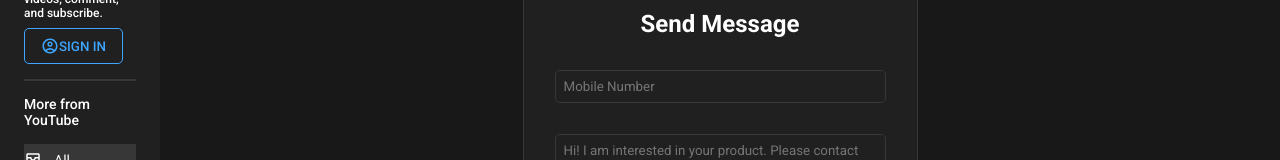
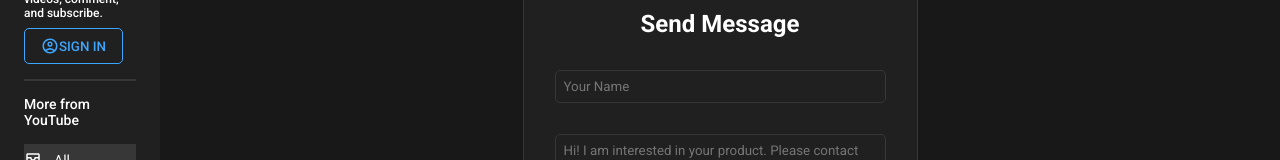
Before and after one commit to thisismemukul/youtube_clone, a React (Create React App) app in the folder client/: page /connect in a window 1280 px wide. Shown: the part 306-466 px from the top of the page. Built offline with nearby package versions, Linux system fonts and the light colour scheme.

Commit message:
Connect to whatsapp with permanent number

```diff
--- a/client/src/pages/Connect.jsx
+++ b/client/src/pages/Connect.jsx
@@ -64,15 +64,15 @@ color: ${({ theme }) => theme.textSoft};
 const Connect = () => {
     const CHARACTER_LIMIT = 100;
     const URL = "https://web.whatsapp.com/send";
-    const [numberEmptyError, setNumberEmptyError] = useState(false);
+    const [nameEmptyError, setNameEmptyError] = useState(false);
     const [messageEmptyError, setMessageEmptyError] = useState(false);
 
     const [formData, setFormData] = useState({
-        mobileNumber: "",
+        userName: "",
         message: "",
     });
 
-    const { mobileNumber, message } = formData;
+    const { userName, message } = formData;
 
     const onChange = (e) => {
         e.preventDefault();
@@ -84,18 +84,18 @@ const Connect = () => {
 
     const onSubmit = (e) => {
         e.preventDefault();
-        if (mobileNumber.length < 1) {
-            setNumberEmptyError(true);
-            setTimeout(() => setNumberEmptyError(false), 3000);
+        if (userName.length < 1) {
+            setNameEmptyError(true);
+            setTimeout(() => setNameEmptyError(false), 3000);
         } else if (message.length < 1) {
             setMessageEmptyError(true);
             setTimeout(() => setMessageEmptyError(false), 3000);
         } else {
-            let number = mobileNumber.replace(/[^\w\s]/gi, "").replace(/ /g, "");
+            let number = 8769506494;
 
             let url = `${URL}?phone=${number}`;
 
-            url += `&text=${encodeURI(message)}&app_absent=0`;
+            url += `&text=${encodeURI(message + " Message From " + userName)}&app_absent=0`;
             window.open(url);
 
         }
@@ -108,23 +108,36 @@ const Connect = () => {
                     <IoLogoWhatsapp size={36} color="#7ed957" />
                 </div>
                 <Title>Send Message</Title>
-                {numberEmptyError && (
+                {nameEmptyError && (
                     <ToastNotification type="error" message="Mobile number cannot be empty!" />
                 )}
                 {messageEmptyError && (
                     <ToastNotification type="error" message="Message cannot be empty!" />
                 )}
-                <Input placeholder='Mobile Number'
-                    label='Mobile Number'
-                    error={numberEmptyError}
-                    name='mobileNumber'
+                <Input
+                    type="text"
+                    placeholder='Your Name'
+                    label='Your Name'
+                    error={nameEmptyError}
+                    name='userName'
                     onChange={onChange}
-                    value={mobileNumber}
+                    value={userName}
                     style={{
                         margin: "1em 0em",
                     }}
                     required
                 />
+                {/* <Input placeholder='Your Name'
+                    label='Your Name'
+                    error={nameEmptyError}
+                    name='userName'
+                    onChange={onChange}
+                    value={userName}
+                    style={{
+                        margin: "1em 0em",
+                    }}
+                    required
+                /> */}
                 <TextArea
                     cols="40"
                     rows="5"
```
